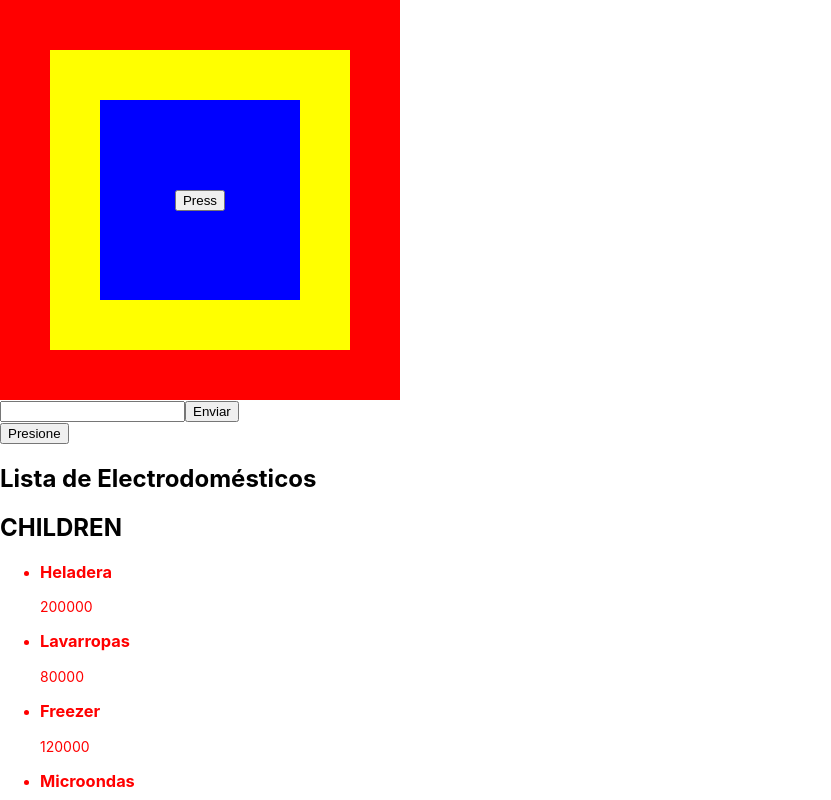
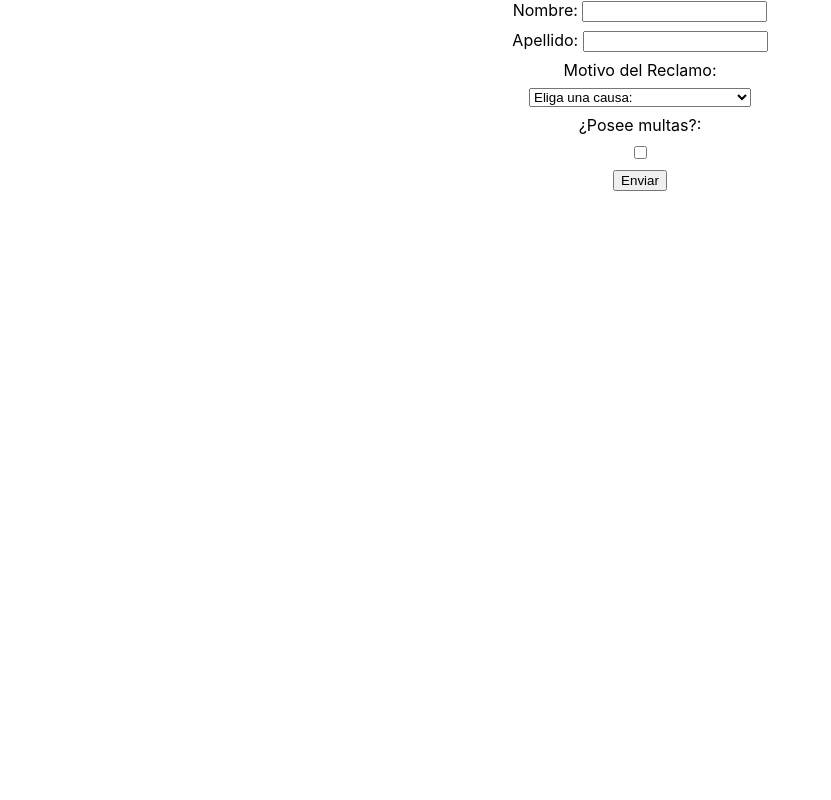
Before and after one commit to Academia-Numen/clases-react-0522, a React (Create React App) app: page / in a window 1280 px wide. Shown: the top 800 px of the page, without its empty margins (0-831 px from the left). Built offline with nearby package versions, Linux system fonts and the light colour scheme; the HTML template or start-up script is replaced by a standard one.

Commit message:
actualización código clase 4

```diff
--- a/src/App.js
+++ b/src/App.js
@@ -1,83 +1,62 @@
-import Lista from "./components/Lista";
+import { useState } from "react";
+import InputText from "./components/InputText";
+
+const possibleCauses = [
+  { label: 'Arreglo de Luminaria', value: 'Arreglo de Luminaria' },
+  { label: 'Mantenimiento Espacios Públicos', value: 'Mantenimiento Espacios Públicos' },
+  { label: 'Poda y corta de Pasto', value: 'Poda y corta de Pasto' },
+  { label: 'Pavimento', value: 'Pavimento' },
+  { label: 'Senda Peatonal', value: 'Senda Peatonal' },
+];
 
 function App() {
+  const [name, setName] = useState('');
+  const [lastName, setLastName] = useState('');
+  const [cause, setCause] = useState('');
+  const [hasFines, setHasFines] = useState(false);
 
-  // PROX CLASE: Formulario de Reclamo
-
-  const electrodomesticos = [
-    { nombre: 'Heladera', precio: 200000, color: 'Blanca' },
-    { nombre: 'Lavarropas', precio: 80000, color: 'Blanco' },
-    { nombre: 'Freezer', precio: 120000, color: 'Gris' },
-    { nombre: 'Microondas', precio: 50000, color: 'Negro' },
-    { nombre: 'Cocina', precio: 75000, color: 'Negro' },
-    { nombre: 'Cocina x', precio: 75000, color: 'Negro' },
-  ];
-
-  const eventHandler = (event) => {
-    console.log('Evento', event);
-    console.log('Target', event.target);
-  }
-
-  const submitHandler = (e) => {
+  const sendForm = (e) => {
     e.preventDefault();
-    console.log(e);
-  }
-
-  const flexStyles = {
-    display: 'flex',
-    justifyContent: 'center',
-    alignItems: 'center',
-  }
-
-  const styles = {
-    div1: {
-      ...flexStyles,
-      backgroundColor: 'red',
-      width: 400,
-      height: 400,
-    },
-    div2: {
-      ...flexStyles,
-      backgroundColor: 'yellow',
-      width: 300,
-      height: 300,
-    },
-    div3: {
-      ...flexStyles,
-      backgroundColor: 'blue',
-      width: 200,
-      height: 200,
+    const datos = {
+      nombre: name,
+      apellido: lastName,
+      causa: cause,
+      otro: `El usuario ${hasFines ? '' : 'no'} tiene multas`
     }
-  }
-
-  function cambiarFondo(e) {
-    e.target.style.background = 'green'
-  }
-
-  function detenerLaPropagacion(e) {
-    e.stopPropagation();
+    console.log('Enviar datos al Backend', datos);
   }
 
   return (
-    <>
-      <div style={styles.div1} onClick={cambiarFondo}>
-        <div style={styles.div2} onClick={detenerLaPropagacion}>
-          <div style={styles.div3}>
-            <button>Press</button>
-          </div>
-        </div>
-      </div>
+    <form onSubmit={sendForm}>
+      <InputText
+        value={name}
+        changeHandler={(e) => setName(e.target.value)}
+        label="Nombre: "
+        name="name"
+      />
 
-      <form onSubmit={submitHandler}>
-        <input type="text" />
-        <input type="submit" value="Enviar" />
-      </form>
+      <InputText
+        value={lastName}
+        changeHandler={(e) => setLastName(e.target.value)}
+        label="Apellido: "
+        name="last-name"
+      />
 
-      <button onClick={eventHandler}>Presione</button>
-      <Lista items={electrodomesticos} title="Lista de Electrodomésticos">
-        <h2>CHILDREN</h2>
-      </Lista>
-    </>
+      <label htmlFor="cause">Motivo del Reclamo: </label>
+      <select name="cause" defaultValue="" onChange={(e) => setCause(e.target.value)}>
+        <option disabled value="">Eliga una causa: </option>
+        {possibleCauses.map((item, index) => (
+          <option key={index} value={item.value}>
+            {item.label}
+          </option>
+        ))}
+      </select>
+
+      <label htmlFor="fines">¿Posee multas?: </label>
+      <input type="checkbox" name="fines" value={hasFines} onChange={e => setHasFines(!hasFines)} />
+
+      <input type='submit' value="Enviar" />
+    </form>
   );
 }
 
--- /dev/null
+++ b/src/components/InputText.js
@@ -0,0 +1,19 @@
+
+const InputText = (props) => {
+    const { value, changeHandler, label, name } = props;
+    return (
+        <div>
+            <label htmlFor={name}>
+                {label}
+            </label>
+            <input
+                type="text"
+                name={name}
+                value={value}
+                onChange={changeHandler}
+            />
+        </div>
+    )
+}
+
+export default InputText;
--- a/src/components/Lista.js
+++ /dev/null
@@ -1,23 +0,0 @@
-import Titulo from "./Titulo";
-
-const Lista = (props) => {
-
-    return (
-        <>
-            <Titulo title={props.title} />
-
-            {props.children}
-
-            <ul style={{ fontSize: 14, color: 'red' }}>
-                {props.items.map((item, index) => (
-                    <li key={index}>
-                        <h3>{item.nombre}</h3>
-                        <p>{item.precio}</p>
-                    </li>
-                ))}
-            </ul>
-        </>
-    )
-}
-
-export default Lista;
--- a/src/components/Titulo.js
+++ /dev/null
@@ -1,8 +0,0 @@
-
-function Titulo(props) {
-    return (
-        <h2>{props.title}</h2>
-    )
-}
-
-export default Titulo;
--- a/src/index.css
+++ b/src/index.css
@@ -7,7 +7,10 @@ body {
   -moz-osx-font-smoothing: grayscale;
 }
 
-code {
-  font-family: source-code-pro, Menlo, Monaco, Consolas, 'Courier New',
-    monospace;
+form {
+  display: flex;
+  flex-direction: column;
+  justify-content: center;
+  align-items: center;
+  gap: .5rem;
 }
```
Also changed, not shown: src/components/Checkbox.js (added, +19 -0 lines), src/components/Counter.js (added, +30 -0 lines).
